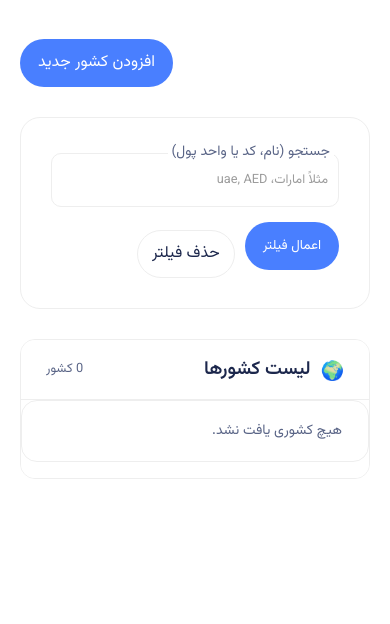
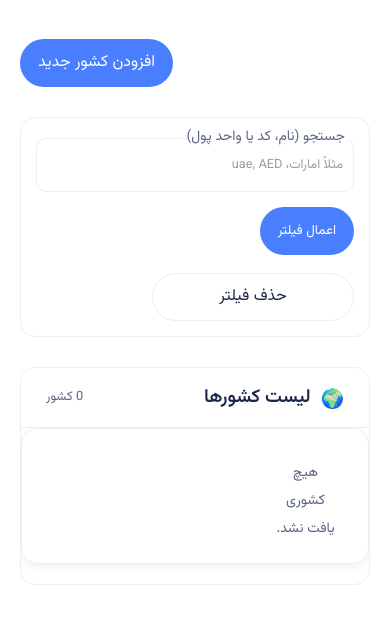
Before and after one commit to fariborzj2/GiftMarket, a PHP site: page /admin/countries.php in a window 390 px wide. Shown: the part 66-690 px from the top of the page. Run offline with PHP 8.4, Linux system fonts and the light colour scheme; a user stored in the database is signed in; data comes from the database, SQL or seed files in the repository; data that the repository does not hold is empty.

Commit message:
Improve admin panel tables responsiveness on mobile and tablet
- Implemented responsive card-view pattern for tables on screens < 768px.
- Added data-label attributes to all table cells in brands, countries, and products management.
- Wrapped action buttons in containers to ensure correct layout in mobile view.
- Adjusted admin-card padding for better space utilization on smaller screens.
- Added flex-wrap to filter/search button containers to prevent horizontal overflow.
- Improved cell separators and shadows for better mobile UI/UX.
- Fixed table row backgrounds for dark mode support in mobile view.

Co-authored-by: fariborzj2 <103027029+fariborzj2@users.noreply.github.com>

```diff
--- a/admin/countries.php
+++ b/admin/countries.php
@@ -119,7 +119,7 @@ if ($_SERVER['REQUEST_METHOD'] === 'POST') {
                     <input type="text" name="search" value="<?php echo e($search); ?>" placeholder="مثلاً امارات، uae, AED">
                 </div>
             </div>
-            <div class="d-flex gap-10">
+            <div class="d-flex gap-10 d-flex-wrap">
                 <button type="submit" class="btn-primary radius-100" style="height: 48px;">اعمال فیلتر</button>
                 <a href="countries.php" class="btn radius-100 d-flex align-center just-center" style="height: 48px; border: 1px solid var(--color-border);">حذف فیلتر</a>
             </div>
@@ -150,19 +150,23 @@ if ($_SERVER['REQUEST_METHOD'] === 'POST') {
                     <?php endif; ?>
                     <?php foreach ($countries as $c): ?>
                     <tr>
-                        <td style="text-align: center;">
+                        <td data-label="پرچم" style="text-align: center;">
                             <?php if ($c['flag']): ?>
                                 <img src="../<?php echo e($c['flag']); ?>" alt="" style="width: 32px; height: auto; border-radius: 4px; border: 1px solid var(--color-border); margin: auto;">
                             <?php else: ?>
                                 <div style="width: 32px; height: 24px; background: var(--color-body); border-radius: 4px; display: flex; align-items: center; justify-content: center; margin: auto; color: var(--color-border);">?</div>
                             <?php endif; ?>
                         </td>
-                        <td class="font-bold"><?php echo e($c['name']); ?></td>
-                        <td><code><?php echo strtoupper(e($c['code'])); ?></code></td>
-                        <td><span class="color-primary font-bold"><?php echo e($c['currency']); ?></span></td>
-                        <td class="d-flex gap-10">
-                            <a href="countries.php?action=edit&id=<?php echo e($c['id']); ?>" class="btn-sm" style="color: var(--color-primary); border-color: var(--color-primary); background: var(--color-surface); width: auto;">ویرایش</a>
-                            <a href="countries.php?action=delete&id=<?php echo e($c['id']); ?>" class="btn-sm" style="color: #ef4444; border-color: #fca5a5; background: var(--color-surface); width: auto;" onclick="return confirm('آیا مطمئن هستید؟')">حذف</a>
+                        <td data-label="نام کشور" class="font-bold"><?php echo e($c['name']); ?></td>
+                        <td data-label="کد"><code><?php echo strtoupper(e($c['code'])); ?></code></td>
+                        <td data-label="واحد پول">
+                            <span class="color-primary font-bold"><?php echo e($c['currency']); ?></span>
+                        </td>
+                        <td data-label="عملیات">
+                            <div class="d-flex gap-10">
+                                <a href="countries.php?action=edit&id=<?php echo e($c['id']); ?>" class="btn-sm" style="color: var(--color-primary); border-color: var(--color-primary); background: var(--color-surface); width: auto;">ویرایش</a>
+                                <a href="countries.php?action=delete&id=<?php echo e($c['id']); ?>" class="btn-sm" style="color: #ef4444; border-color: #fca5a5; background: var(--color-surface); width: auto;" onclick="return confirm('آیا مطمئن هستید؟')">حذف</a>
+                            </div>
                         </td>
                     </tr>
                     <?php endforeach; ?>
--- a/admin/layout_header.php
+++ b/admin/layout_header.php
@@ -76,6 +76,17 @@ if (!isLoggedIn()) {
             border-radius: 20px;
             border: 1px solid var(--color-border);
             margin-bottom: 30px;
+        }
+        @media (max-width: 992px) {
+            .admin-card {
+                padding: 20px;
+            }
+        }
+        @media (max-width: 768px) {
+            .admin-card {
+                padding: 15px;
+                border-radius: 15px;
+            }
         }
         .hamburger {
             display: none;
--- a/assets/css/style.css
+++ b/assets/css/style.css
@@ -709,7 +709,8 @@ body.dark-theme .table-wrap tbody tr:hover {
 ========================= */
 @media (max-width: 768px) {
     .table-wrap {
-      border: none;
+        border: none;
+        background: transparent;
     }
 
     .table-wrap table,
@@ -727,33 +728,54 @@ body.dark-theme .table-wrap tbody tr:hover {
     }
 
     .table-wrap tbody tr {
-        background: #ffffff;
+        background: var(--color-surface);
         border-radius: 16px;
-        margin-bottom: 16px;
-        padding: 14px;
+        margin-bottom: 20px;
+        padding: 15px;
         border: 1px solid var(--color-border);
+        box-shadow: 0 4px 10px rgba(0, 0, 0, 0.05);
     }
 
     .table-wrap td {
         border: none;
-        padding: 2px 0;
+        padding: 10px 0;
         display: flex;
         justify-content: space-between;
         align-items: center;
-        gap: 12px;
+        gap: 15px;
+        white-space: normal;
+        border-bottom: 1px solid var(--color-border);
+    }
+
+    .table-wrap td:last-child {
+        border-bottom: none;
+        padding-bottom: 5px;
+        margin-top: 5px;
     }
 
     .table-wrap td::before {
         content: attr(data-label);
-        font-size: 12px;
+        font-size: 13px;
+        font-weight: 600;
         text-transform: uppercase;
-        letter-spacing: .04em;
-        color: #94a3b8;
+        color: var(--color-text);
+        opacity: 0.6;
         flex-shrink: 0;
+    }
+
+    /* Action buttons in mobile table */
+    .table-wrap td .d-flex {
+        flex-grow: 1;
+        justify-content: flex-end;
     }
 
     .brand-logo {
         margin-left: auto;
+    }
+
+    [dir="rtl"] .brand-logo {
+        margin-left: 0;
+        margin-right: auto;
     }
 
     .btn {
```
Also changed, not shown: admin/brands.php (+9 -7 lines), admin/products.php (+9 -7 lines).
